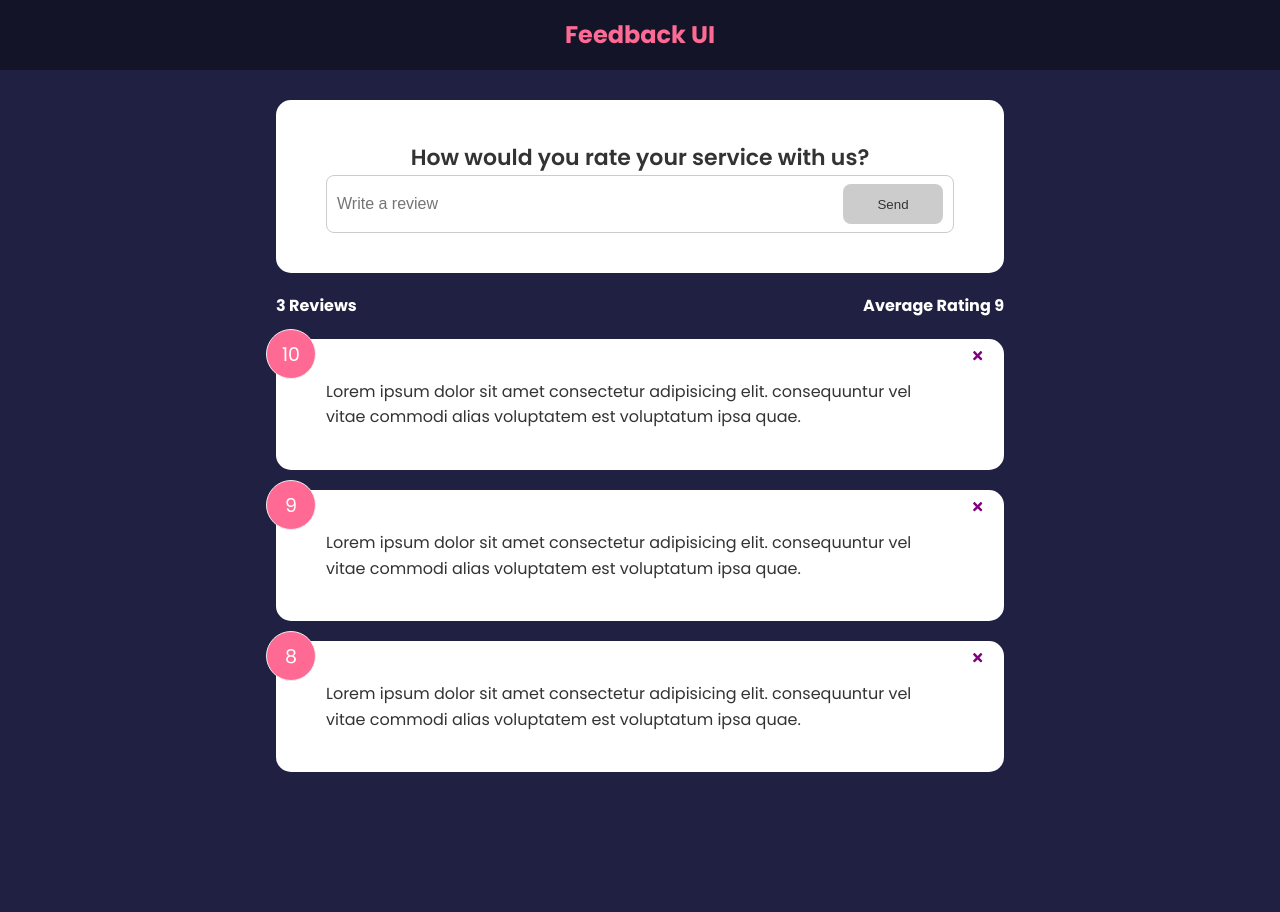
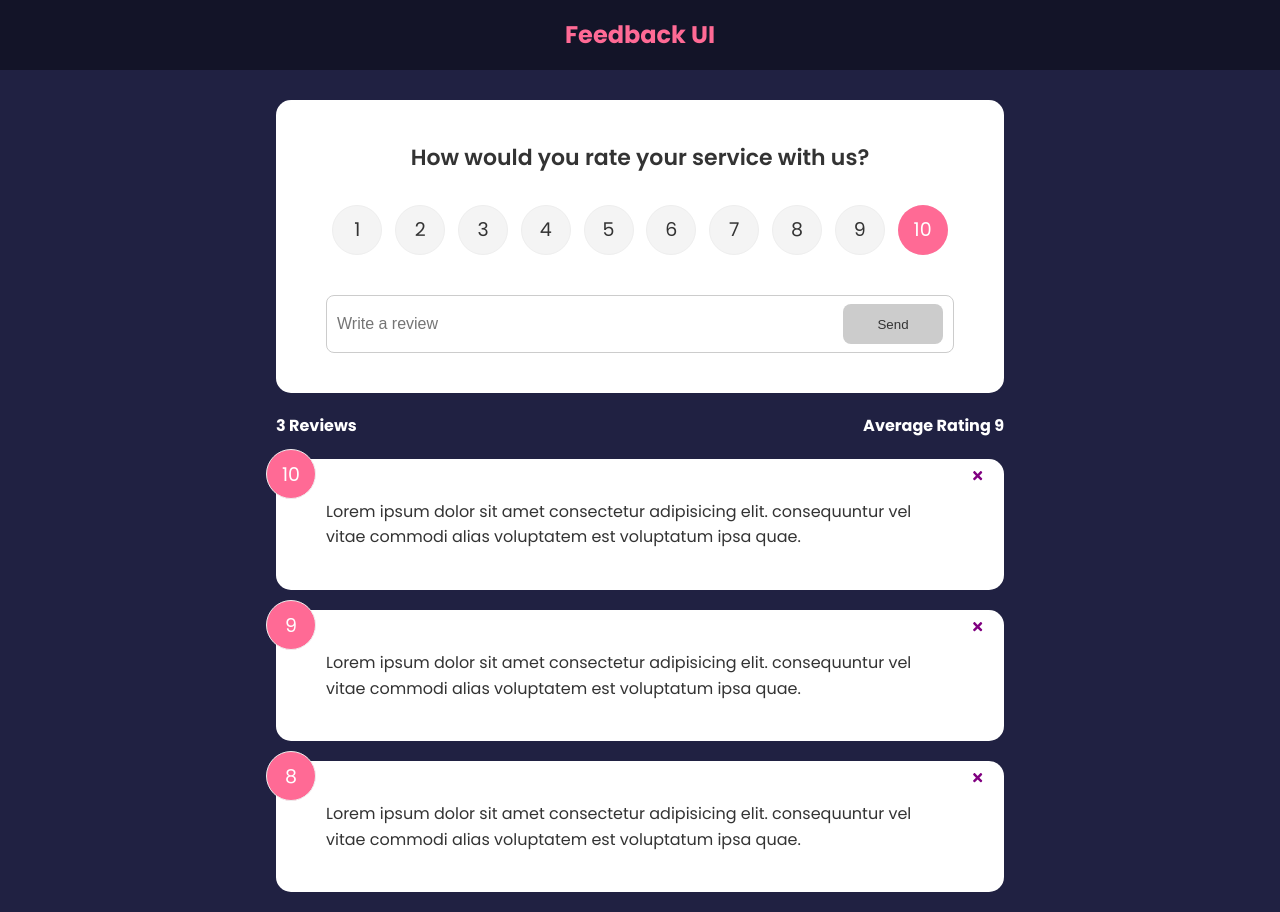
Before and after one commit to jvboronat/feedback-app, a React (Create React App) app: page / in a window 1280 px wide. Before the commit the page ends 800 px from the top, so only its background shows below. Built offline with nearby package versions, Linux system fonts and the light colour scheme.

Commit message:
Add Feedback

```diff
--- a/package.json
+++ b/package.json
@@ -10,6 +10,7 @@
     "react-dom": "^17.0.2",
     "react-icons": "^4.3.1",
     "react-scripts": "5.0.0",
+    "uuid": "^8.3.2",
     "web-vitals": "^2.1.2"
   },
   "scripts": {
--- a/src/App.js
+++ b/src/App.js
@@ -5,24 +5,34 @@
 import FeedbackData from "./data/feedback";
 import FeedbackStats from "./components/FeedbackStats";
 import FeedbackForm from "./components/FeedbackForm";
+import {v4 as uuidv4 }from 'uuid';
 
 function App() {
+
+  const [feedback, setFeedback] = useState(FeedbackData)
 
   const deleteFeedback = (id) => {
 
     if (window.confirm('Are you sure you want to delete?'))
     {
-      setfeedback(feedback.filter((item) => item.id !== id))
+      setFeedback(feedback.filter((item) => item.id !== id))
     }
 
   }
 
-  const [feedback, setfeedback] = useState(FeedbackData)
+  const addFeedback = (feedbackAdded) => {
+
+    feedbackAdded.id = uuidv4()
+
+    setFeedback([feedbackAdded,...feedback])
+  }
+
+
   return (
     <>
       <Header />
       <div className="container">
-        <FeedbackForm/>
+        <FeedbackForm handleAdd={addFeedback}/>
         <FeedbackStats items={feedback}/>
         <FeedBackList handleDelete={deleteFeedback} items={feedback}/>
       </div>
--- a/src/components/FeedBackList.jsx
+++ b/src/components/FeedBackList.jsx
@@ -23,7 +23,7 @@
 FeedBackList.propTypes = {
     items: PropTypes.arrayOf(
         PropTypes.shape({
-            id: PropTypes.number.isRequired,
+            id: PropTypes.string.isRequired,
             text: PropTypes.string.isRequired,
             rating: PropTypes.number.isRequired,
         }
--- a/src/components/FeedbackForm.jsx
+++ b/src/components/FeedbackForm.jsx
@@ -1,10 +1,12 @@
 import Card from "./shared/Card"
 import { useState } from "react"
 import Button from "./shared/Button"
+import RatingSelect from "./RatingSelect"
 
-function FeedbackForm() {
+function FeedbackForm({handleAdd}) {
 
     const [text, setText] = useState('')
+    const [rating, setRating] = useState(10)
     const [btnDisabled, setBtnDisabled] = useState(true)
     const [message, setMessage] = useState('')
 
@@ -25,10 +27,28 @@
         setText(e.target.value)
     }
 
+    const handleSubmit = (e) => {
+        e.preventDefault()
+
+        if (text.trim().length > 10)
+        {
+            const newFeedback = {
+                text,
+                rating
+            }
+
+            handleAdd(newFeedback)
+
+            setText('')
+            setRating(10)
+        }
+    }
+
     return (
         <Card>
-            <form action="">
+            <form onSubmit={handleSubmit}>
                 <h2>How would you rate your service with us?</h2>
+                <RatingSelect select ={(rating) => setRating(rating)}/>
                 <div className="input-group">
                     <input
                         type="text"
--- /dev/null
+++ b/src/components/RatingSelect.jsx
@@ -0,0 +1,130 @@
+import { useState } from "react"
+
+function RatingSelect({select}) {
+
+    const [selected, setSelected] = useState(10)
+
+    const handleChange = (e) => {
+        setSelected(+e.currentTarget.value)
+        select(+e.currentTarget.value)
+
+        //console.log(selected)
+    }
+
+    return (
+        <ul className='rating'>
+        <li>
+          <input
+            type='radio'
+            id='num1'
+            name='rating'
+            value='1'
+            onChange={handleChange}
+            checked={selected === 1}
+          />
+          <label htmlFor='num1'>1</label>
+        </li>
+        <li>
+          <input
+            type='radio'
+            id='num2'
+            name='rating'
+            value='2'
+            onChange={handleChange}
+            checked={selected === 2}
+          />
+          <label htmlFor='num2'>2</label>
+        </li>
+        <li>
+          <input
+            type='radio'
+            id='num3'
+            name='rating'
+            value='3'
+            onChange={handleChange}
+            checked={selected === 3}
+          />
+          <label htmlFor='num3'>3</label>
+        </li>
+        <li>
+          <input
+            type='radio'
+            id='num4'
+            name='rating'
+            value='4'
+            onChange={handleChange}
+            checked={selected === 4}
+          />
+          <label htmlFor='num4'>4</label>
+        </li>
+        <li>
+          <input
+            type='radio'
+            id='num5'
+            name='rating'
+            value='5'
+            onChange={handleChange}
+            checked={selected === 5}
+          />
+          <label htmlFor='num5'>5</label>
+        </li>
+        <li>
+          <input
+            type='radio'
+            id='num6'
+            name='rating'
+            value='6'
+            onChange={handleChange}
+            checked={selected === 6}
+          />
+          <label htmlFor='num6'>6</label>
+        </li>
+        <li>
+          <input
+            type='radio'
+            id='num7'
+            name='rating'
+            value='7'
+            onChange={handleChange}
+            checked={selected === 7}
+          />
+          <label htmlFor='num7'>7</label>
+        </li>
+        <li>
+          <input
+            type='radio'
+            id='num8'
+            name='rating'
+            value='8'
+            onChange={handleChange}
+            checked={selected === 8}
+          />
+          <label htmlFor='num8'>8</label>
+        </li>
+        <li>
+          <input
+            type='radio'
+            id='num9'
+            name='rating'
+            value='9'
+            onChange={handleChange}
+            checked={selected === 9}
+          />
+          <label htmlFor='num9'>9</label>
+        </li>
+        <li>
+          <input
+            type='radio'
+            id='num10'
+            name='rating'
+            value='10'
+            onChange={handleChange}
+            checked={selected === 10}
+          />
+          <label htmlFor='num10'>10</label>
+        </li>
+      </ul>
+    )
+}
+
+export default RatingSelect
--- a/src/data/feedback.js
+++ b/src/data/feedback.js
@@ -1,16 +1,16 @@
 const FeedbackData = [
     {
-      id: 1,
+      id: '1',
       rating: 10,
       text: 'Lorem ipsum dolor sit amet consectetur adipisicing elit. consequuntur vel vitae commodi alias voluptatem est voluptatum ipsa quae.',
     },
     {
-      id: 2,
+      id: '2',
       rating: 9,
       text: 'Lorem ipsum dolor sit amet consectetur adipisicing elit. consequuntur vel vitae commodi alias voluptatem est voluptatum ipsa quae.',
     },
     {
-      id: 3,
+      id: '3',
       rating: 8,
       text: 'Lorem ipsum dolor sit amet consectetur adipisicing elit. consequuntur vel vitae commodi alias voluptatem est voluptatum ipsa quae.',
     },
```
Also changed, not shown: 1 other file (tests, documents, lock files or other folders).
